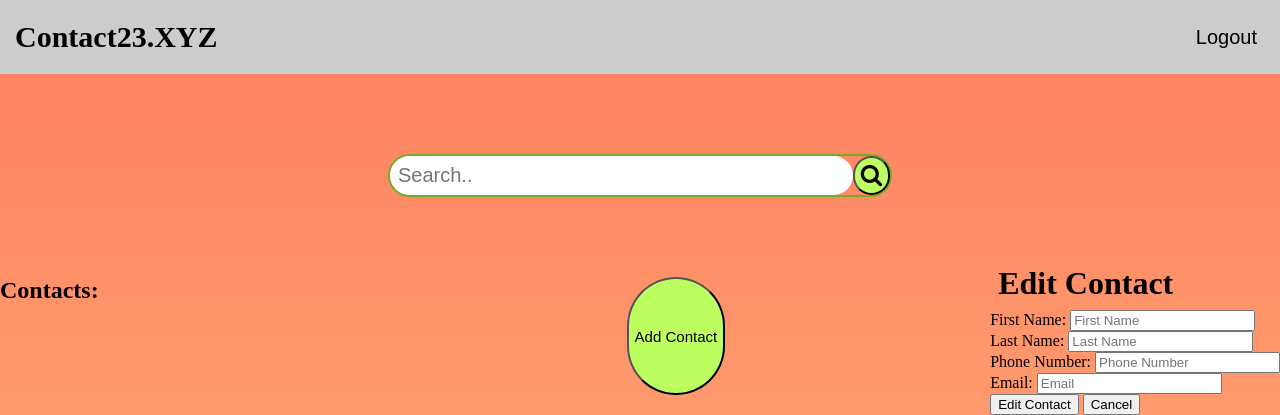
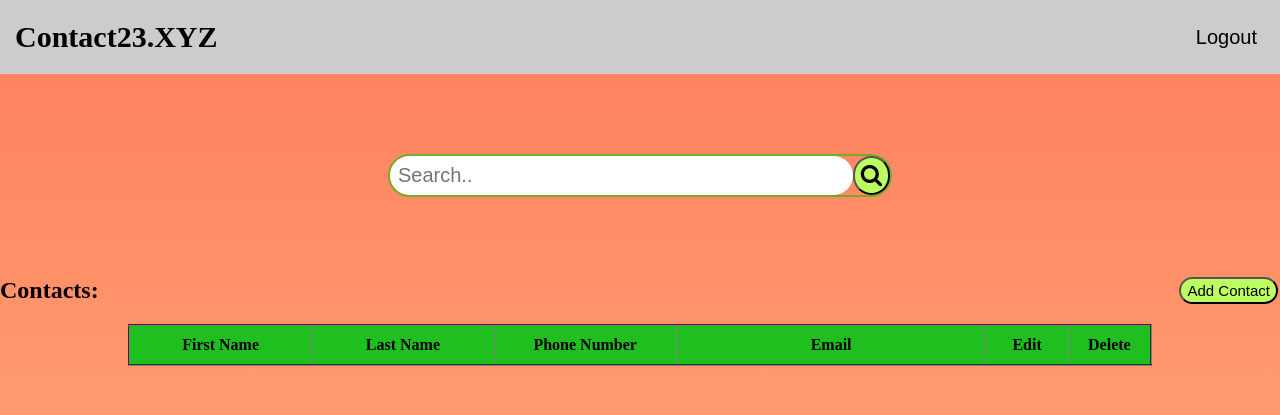
Before and after one commit to SadieNiBu/POOS-G23-SmallProject, a PHP site: page / in a window 1280 px wide. Shown: the top 415 px of the page. Run offline with PHP 8.4, Linux system fonts and the light colour scheme; lists and menus that the app fills with data are empty.

Commit message:
Modified CSS to adjust for Edit Contact Popup Form
The properties of the Add Contact form were duplicated but
renamed to be used for the Edit Contact popup form. Has
similar issue to the HTML file where some classes and IDs
should be renamed to allow for precision and cleaner code.

```diff
--- a/html/css/style.css
+++ b/html/css/style.css
@@ -519,3 +519,88 @@
   background-color: #20bf20;
   color: black;
 }
+
+/* Contacts heading and add contact button spacing */
+.editForm{
+  margin-top: 60px;
+  display: flex;
+  justify-content: space-between;
+  position: absolute;
+  width: 100%;
+}
+
+/* Parent container for Add Contact form */
+.editContactPopup {
+  display: none;
+  bottom: 20%;
+  right: 15px;
+  position: fixed;
+  z-index: 1;
+  top: 0;
+  left: 0;
+}
+
+/* The popup box for the Add Contact form */
+.editPopupBox {
+  max-width: 450px;
+  padding: 10px;
+  border: 1px #73AD21;
+  background-color: gray;
+  position: relative;
+  top: 46%;
+  width: 80%;
+  text-align: center;
+  margin-top: 30px;
+  margin: auto;
+  border-radius: 25px;
+  display: flex;
+  flex-direction: column;
+  align-items: flex-start;
+}
+
+.editPopupBox #editContactResult {
+font-size: 20px;
+font-weight: 700;
+text-align: center;
+width: 100%;
+}
+
+/* Container for the label and input box */
+.editPopupBox div {
+display: flex;
+justify-content: space-between;
+align-items: center;
+width: 100%;
+}
+
+/* The labels for each of the information fields */
+.editPopupBox label {
+font-size: 20px;
+margin-right: 8px;
+width: 40%;
+}
+
+/* Add contact information fields */
+.editPopupBox input[type="text"]{
+  font-size: 20px;
+  margin: 8px;
+  width: 100%;
+  padding: 8px;
+  border-radius: 10px;
+}
+
+/* The container for the Add Contact and Cancel buttons */
+.editPopupBox #editFormButtonContainer {
+  display: flex;
+  justify-content: space-between;
+  width: 100%;
+  margin-top: 20px;
+}
+
+/* "Add Contact" and "Cancel" buttons */
+.editPopupBox #editFormButton{
+  font-size: 20px;
+  margin: 8px;
+  padding: 8px;
+  border-radius: 30px;
+}
```
